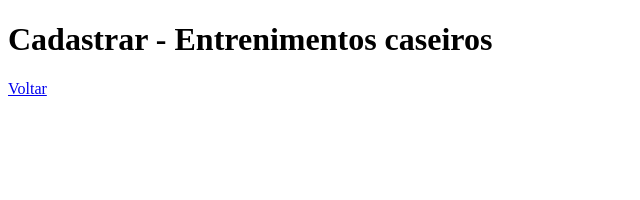
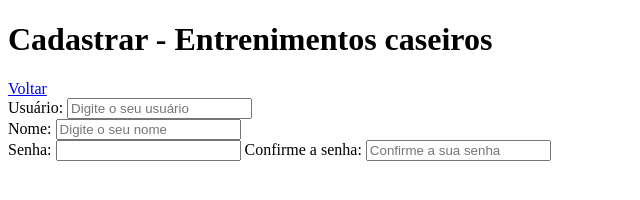
Before and after one commit to jpp09/trabalhoFaculdade, a plain HTML site: page docs/register.html in a window 1280 px wide. Shown: the whole page, without its empty margins (0-640 px from the left). Drawn offline with Linux system fonts and the light colour scheme.

Commit message:
Adicionando os forms da página de registro

```diff
--- a/docs/register.html
+++ b/docs/register.html
@@ -8,5 +8,16 @@
 <body>
     <h1>Cadastrar - Entrenimentos caseiros</h1>
     <a href="index.html">Voltar</a>
+    <form action="https://webhook.site/3e8c5029-a599-40f4-bc09-6733d49f6928">
+        <label for="user_name">Usuário:</label>
+        <input type="text" id="user_name" name="user_name" placeholder="Digite o seu usuário"><br>
+        <label for="name">Nome:</label>
+        <input type="text" id="name" name="name" placeholder="Digite o seu nome"><br>
+        <label for="password">Senha:</label>
+        <input type="password" id="password" name="password placeholder="Digite a sua senha"<br>
+        <label for="confirm_password">Confirme a senha:</label>
+        <input type="text" id="confirm_password name="confirm_password" placeholder="Confirme a sua senha">
+
+    </form>
 </body>
 </html>
```
